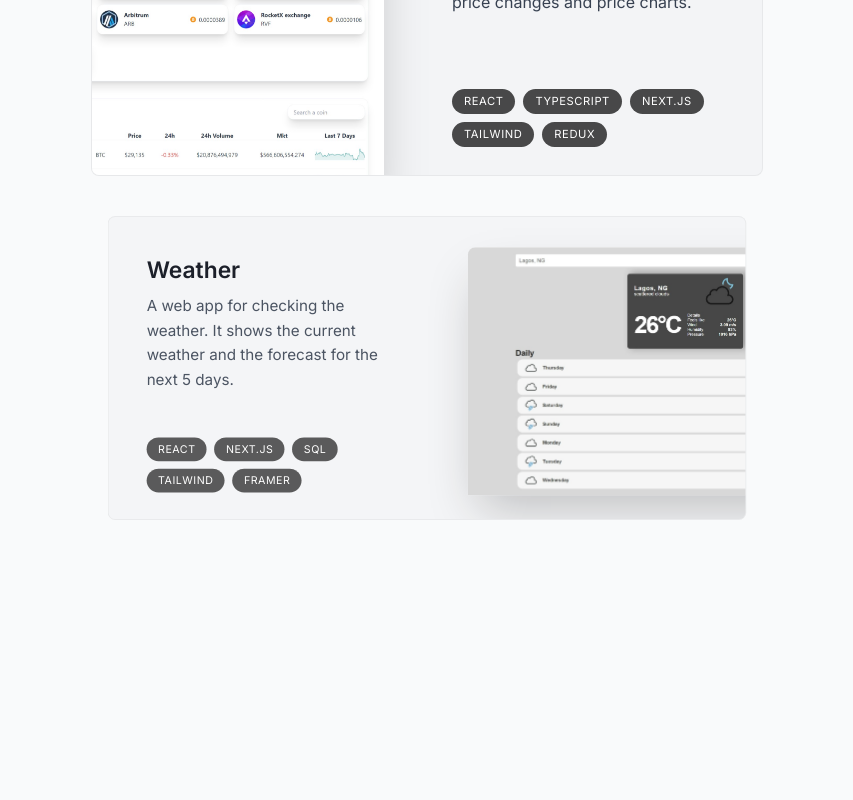
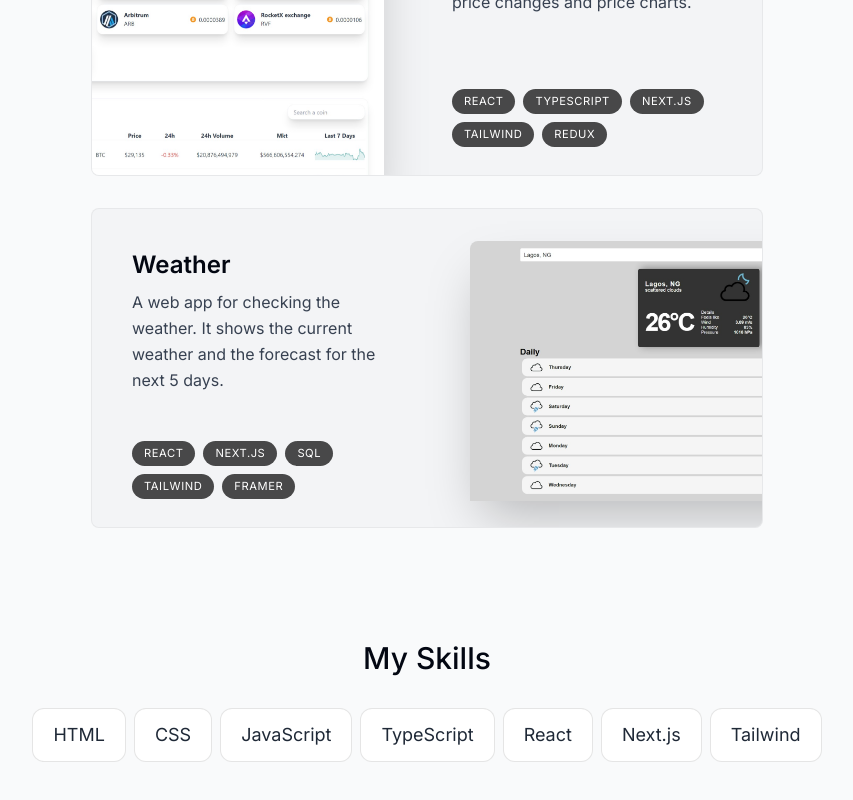
Before and after one commit to david2tosin/portfolio, a Next.js app: page / in a window 1280 px wide. Shown: the part 1830-2630 px from the top of the page, without its empty margins (213-1066 px from the left). Before the commit the page ends 2358 px from the top, so only its background shows below. Built offline with nearby package versions, Linux system fonts and the light colour scheme.

Commit message:
skills section

```diff
--- a/app/components/Intro.tsx
+++ b/app/components/Intro.tsx
@@ -66,7 +66,7 @@
          href="#contact"
          className="group bg-gray-900 text-white px-7 py-3 flex items-center gap-2 rounded-full outline-none focus:scale-110 hover:scale-110 hover:bg-gray-950 active:scale-105 transition"
         >
-          Contact me header
+          Contact me
           <BsArrowRight
             className='opacity-70 group-hover:translate-x-1 transition'
           />
--- a/app/components/Projects.tsx
+++ b/app/components/Projects.tsx
@@ -11,7 +11,7 @@
 
 
   return (
-    <section ref={ref} id="projects" className="scroll-mt-28">
+    <section ref={ref} id="projects" className="scroll-mt-28 mb-28">
       <SectionHeading>My projects</SectionHeading>
       <div>
         {
--- /dev/null
+++ b/app/components/Skills.tsx
@@ -0,0 +1,50 @@
+'use client'
+import { skillsData } from "@/lib/data"
+import SectionHeading from "./SectionHeading"
+import { useSectionInView } from "@/lib/hooks"
+import { motion } from "framer-motion"
+
+const fadeInAnimationVariants = {
+  initial: {
+    opacity: 0,
+    y: 100,
+  },
+  animate: (index: number)=> ({
+    opacity: 1,
+    y: 0,
+    transition:{
+      delay: 0.05 * index,
+    }
+  }),
+}
+const Skills = () => {
+  const { ref } = useSectionInView('Skills')
+
+  return (
+    <section ref={ref} className="mb-28 max-w-[53rem] scroll-mt-28 text-center sm:mb-40">
+      <SectionHeading>
+        My Skills
+      </SectionHeading>
+      <ul className="flex flex-wrap justify-center gap-2 text-lg text-gray-800">
+        {
+          skillsData.map((skill, index) => {
+            return (
+              <motion.li className="bg-white border border-black/[0.1] rounded-xl px-5 py-3" key={index}
+              variants={fadeInAnimationVariants}
+              initial="initial"
+              whileInView="animate"
+              viewport={{
+                once: true,
+              }}
+              custom={index}
+              >
+                {skill}
+              </motion.li>
+            )
+          })
+        }
+      </ul>
+    </section>
+  )
+}
+export default Skills
--- a/app/page.tsx
+++ b/app/page.tsx
@@ -2,6 +2,7 @@
 import Intro from "./components/Intro";
 import Projects from "./components/Projects";
 import SectionDivider from "./components/SectionDivider";
+import Skills from "./components/Skills";
 
 export default function Home() {
   return (
@@ -10,6 +11,7 @@
       <SectionDivider />
       <About/>
       <Projects/>
+      <Skills/>
     </main>
   )
 }
```
